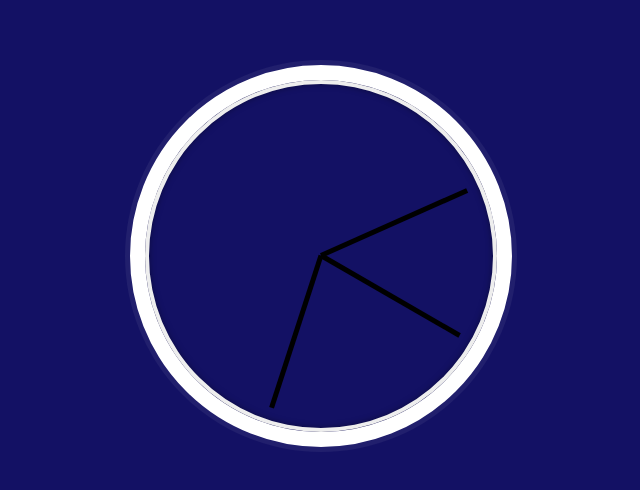
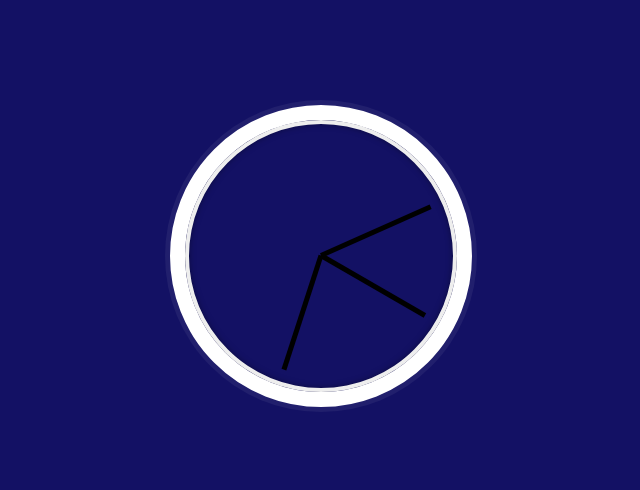
Before and after one commit to efrankme/JS30, a plain HTML site: page js-css-clock/index.html in a window 1280 px wide. Shown: the part 152-642 px from the top of the page, without its empty margins (319-959 px from the left). Drawn offline with Linux system fonts and the light colour scheme.

Commit message:
Cambio dimensiones

```diff
--- a/js-css-clock/index.html
+++ b/js-css-clock/index.html
@@ -62,8 +62,8 @@
     }
 
     .clock {
-      width: 20em;
-      height: 20em;
+      width: 15rem;
+      height: 15rem;
       border: 15px solid white;
       border-radius: 50%;
       margin: auto;
```
